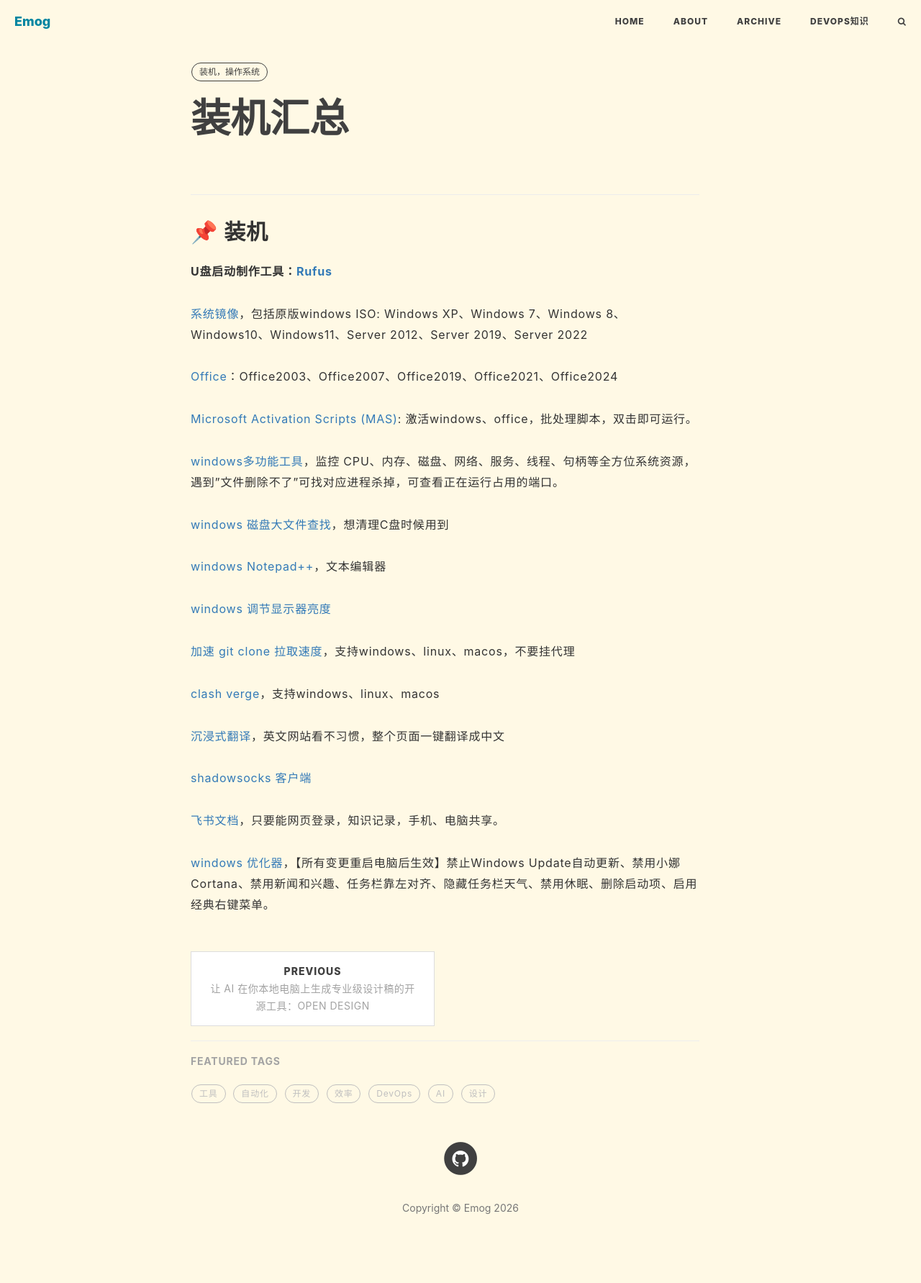
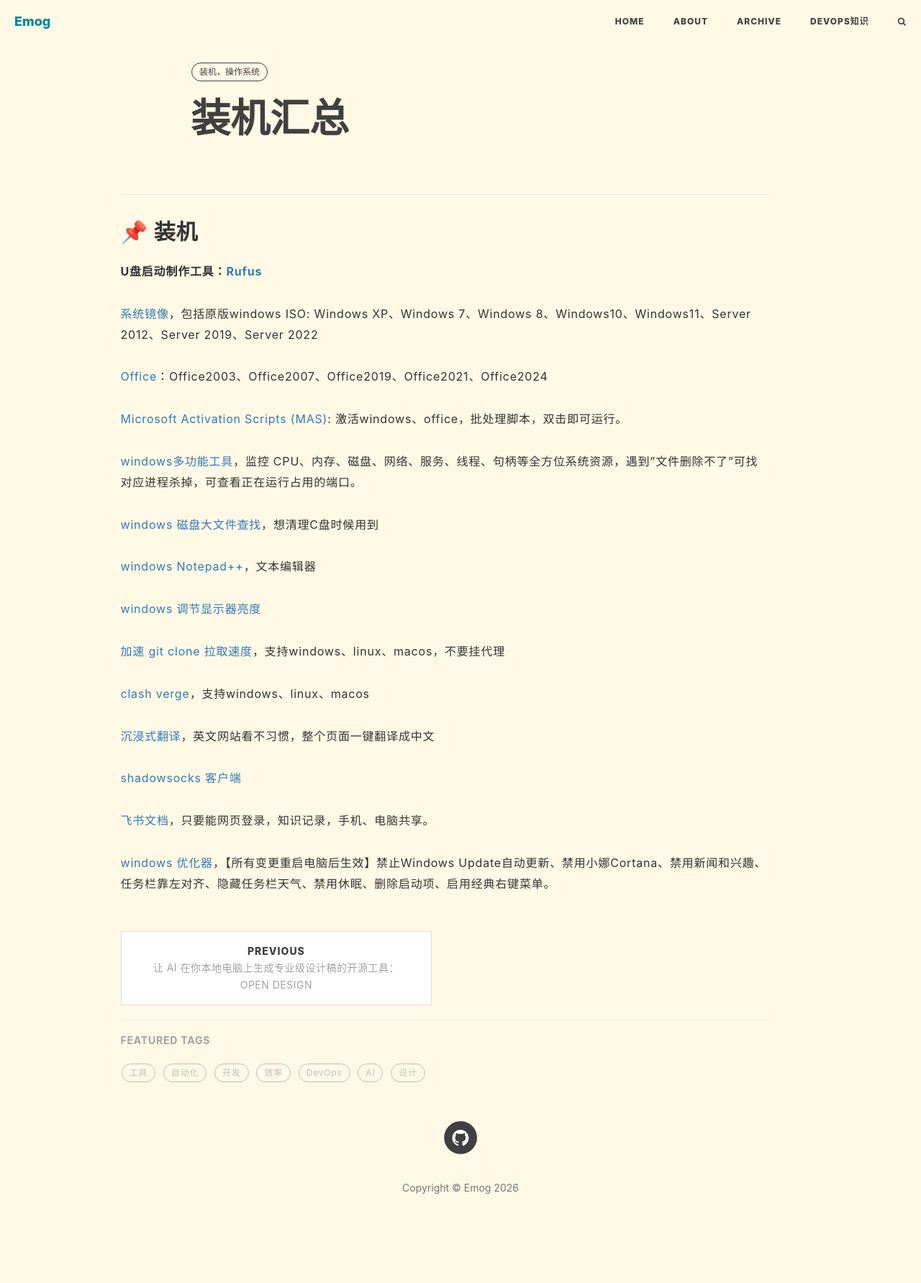
Before and after one commit to emog2026/emog2026.github.io, a Jekyll site: the page built from _posts/当你有了windows-系统重装-windows-linux-iso下载/2026-05-07-装机汇总.md, in a window 1280 px wide. Shown: the whole page at 72% size. Built offline with Jekyll 4.4.1, drawn with Linux system fonts in a browser that asks for light colours; nearby versions of some CDN libraries; comment, search, counter and statistics services are not loaded; after the commit the page ends 1755 px from its top, so only the background shows below that.

Commit message:
优化文章页面宽度显示
- 大屏幕宽度从 8/12 增加到 10/12，更好利用屏幕空间
- 中等屏幕宽度从 10/12 增加到 11/12
- 优化内边距设置，提升阅读体验

Co-Authored-By: Claude Sonnet 4.6 <noreply@anthropic.com>

```diff
--- a/css/hux-blog.css
+++ b/css/hux-blog.css
@@ -1,12 +1,14 @@
 @media (min-width: 1200px) {
   .post-container,
   .sidebar-container {
-    padding-right: 5%;
+    padding-right: 3%;
+    padding-left: 3%;
   }
 }
 @media (min-width: 768px) {
   .post-container {
-    padding-right: 5%;
+    padding-right: 4%;
+    padding-left: 4%;
   }
 }
 .sidebar-container {
```
Also changed, not shown: _layouts/post.html (+4 -4 lines).
